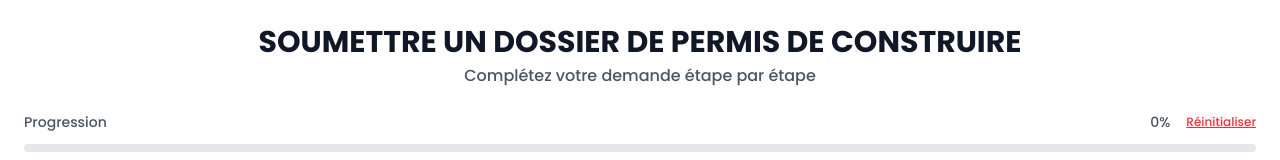
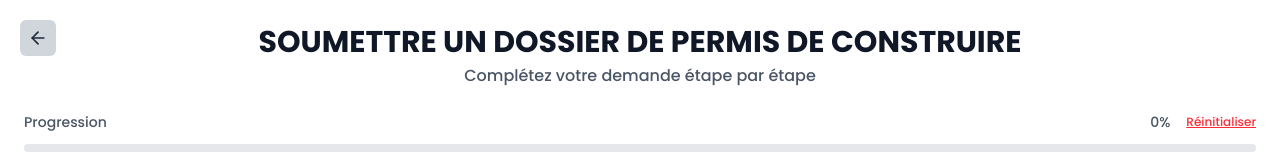
Before and after one commit to razafiarisoa203/matac, a React (Vite) app: page /permis in a window 1280 px wide. Shown: the top 160 px of the page. Built offline with nearby package versions, Linux system fonts and the light colour scheme.

Commit message:
boutton retour

```diff
--- a/src/components/ActionBouttons.jsx
+++ b/src/components/ActionBouttons.jsx
@@ -24,4 +24,5 @@ const ActionButtons = () => {
   );
 };
 
+
 export default ActionButtons;
--- a/src/components/PermisConst/PermisHeader.jsx
+++ b/src/components/PermisConst/PermisHeader.jsx
@@ -17,6 +17,18 @@ const PermisHeader = ({ steps, currentStep, getStepProgress, onReset, onStepChan
     <div className="bg-white shadow-sm">
         <div className="max-w-7xl mx-auto px-4 sm:px-6 py-6">
             <div className="text-center mb-6">
+                <button
+                    class="bg-gray-300 absolute top-5 left-5 p-2 rounded-md hover:bg-gray-400 transition"
+                    onClick={() => window.location.href = "/dashboard"}
+                >
+                    <svg xmlns="http://www.w3.org/2000/svg" width="24" height="24"
+                        viewBox="0 0 24 24" fill="none" stroke="currentColor"
+                        stroke-width="2" stroke-linecap="round" stroke-linejoin="round"
+                        class="lucide lucide-arrow-left text-gray-800 w-5 h-5" aria-hidden="true">
+                        <path d="m12 19-7-7 7-7"></path>
+                        <path d="M19 12H5"></path>
+                    </svg>
+                </button>
                 <h1 className="text-2xl sm:text-3xl font-bold text-gray-900 mb-1">
                     SOUMETTRE UN DOSSIER DE PERMIS DE CONSTRUIRE
                 </h1>
```
